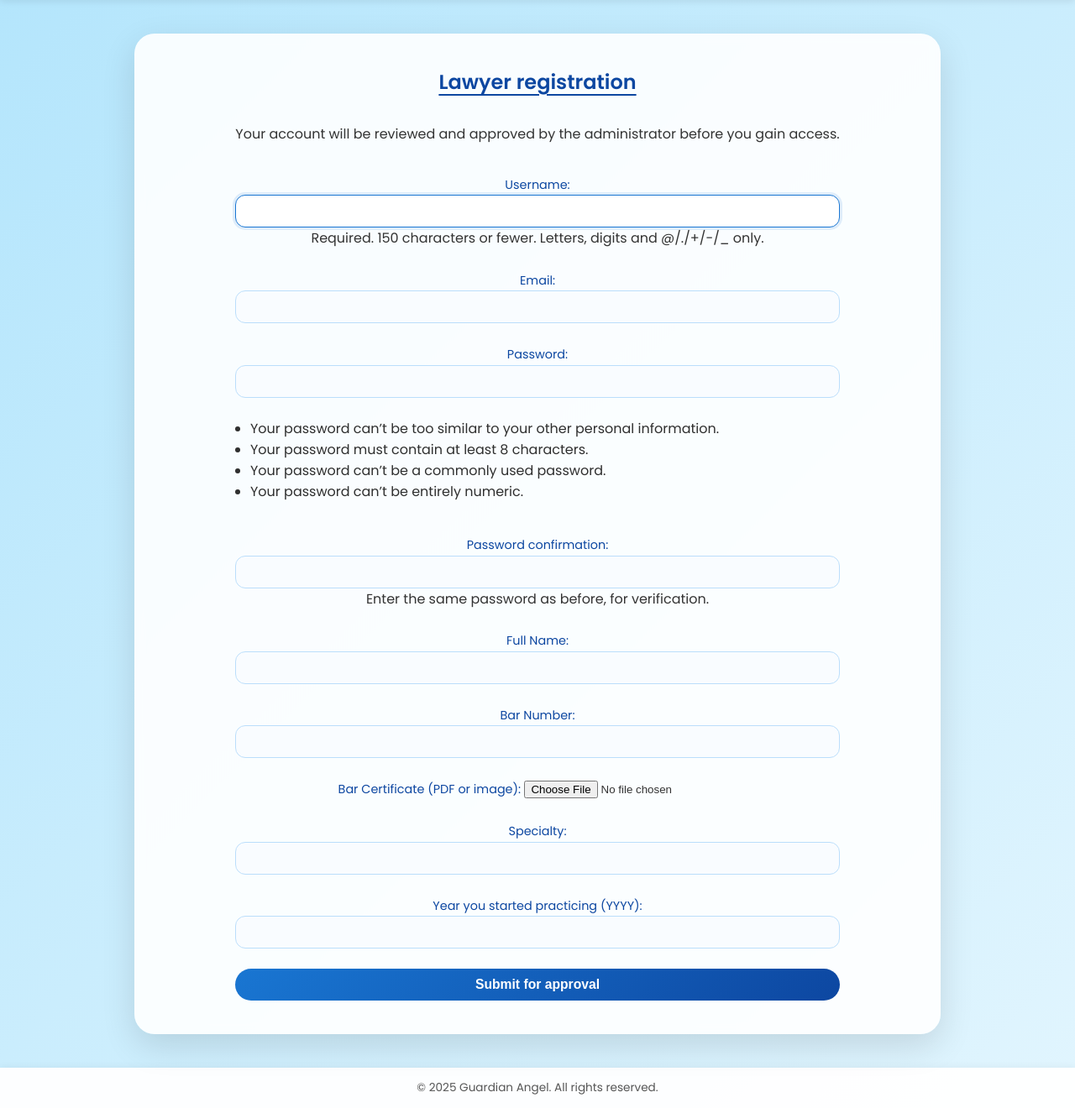
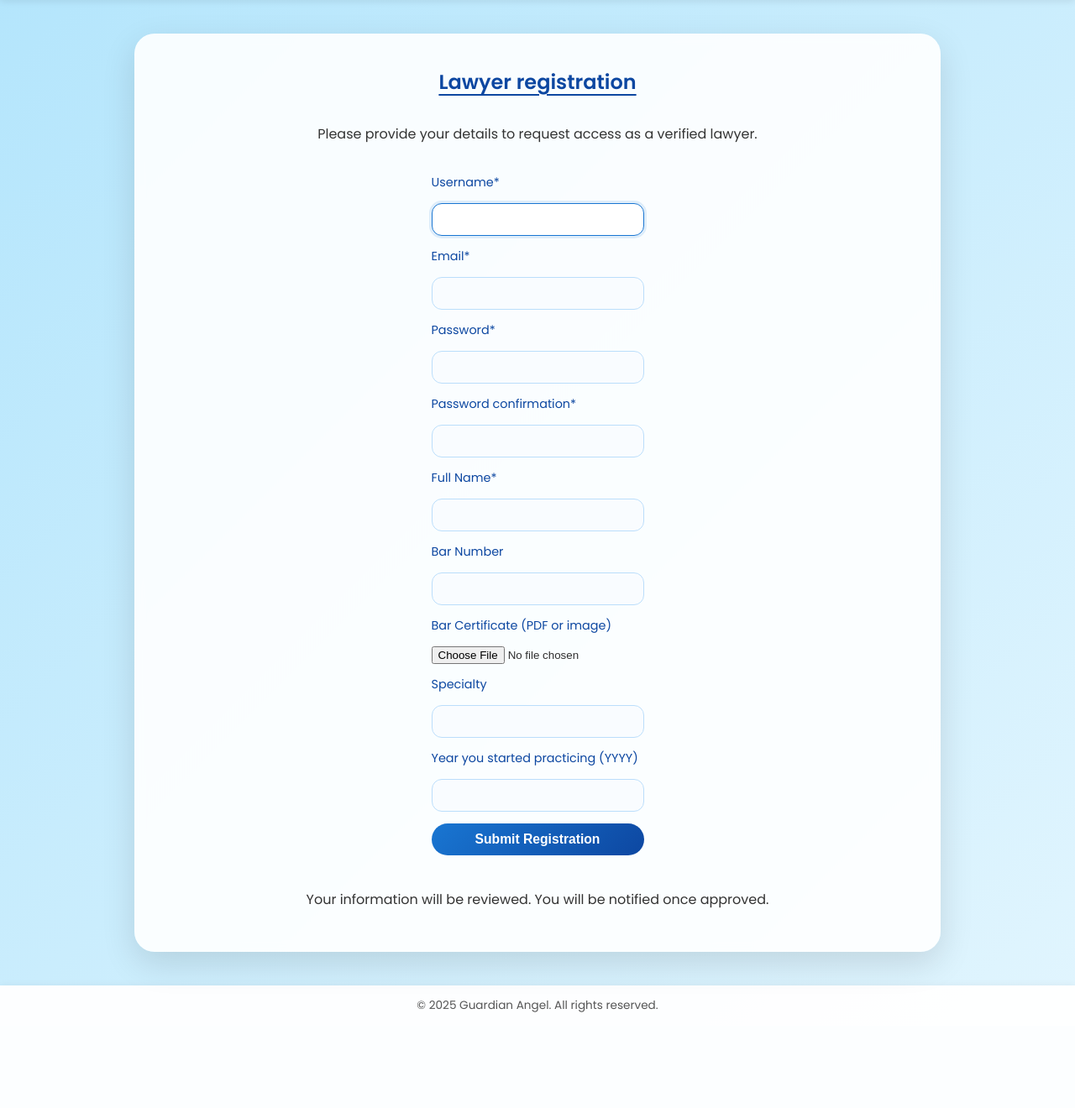
Before and after one commit to haiderhabibi1-bot/guardianangel, a Django app: page /register/lawyer/ in a window 1280 px wide. Shown: the part 76-1396 px from the top of the page at 84% size. After the commit the page ends 1282 px from the top, so only its background shows below. Run offline with Django 5.2, Linux system fonts and the light colour scheme.

Commit message:
Update register_lawyer.html

```diff
--- a/core/templates/register_lawyer.html
+++ b/core/templates/register_lawyer.html
@@ -1,13 +1,25 @@
 {% extends "base.html" %}
 
 {% block content %}
-<h1>Lawyer registration</h1>
+<h1 class="register-title">Lawyer registration</h1>
+<p>Please provide your details to request access as a verified lawyer.</p>
 
-<p>Your account will be reviewed and approved by the administrator before you gain access.</p>
+<form method="post" enctype="multipart/form-data">
+    {% csrf_token %}
+    {{ form.non_field_errors }}
 
-<form method="post" class="form" enctype="multipart/form-data">
-    {% csrf_token %}
-    {{ form.as_p }}
-    <button type="submit" class="btn">Submit for approval</button>
+    {% for field in form %}
+        <label for="{{ field.id_for_label }}">{{ field.label }}{% if field.field.required %}*{% endif %}</label>
+        {{ field }}
+        {% if field.errors %}
+            <p>{{ field.errors|striptags }}</p>
+        {% endif %}
+    {% endfor %}
+
+    <button type="submit" class="btn">Submit Registration</button>
 </form>
+
+<p style="text-align:center; margin-top:16px;">
+    Your information will be reviewed. You will be notified once approved.
+</p>
 {% endblock %}
```
